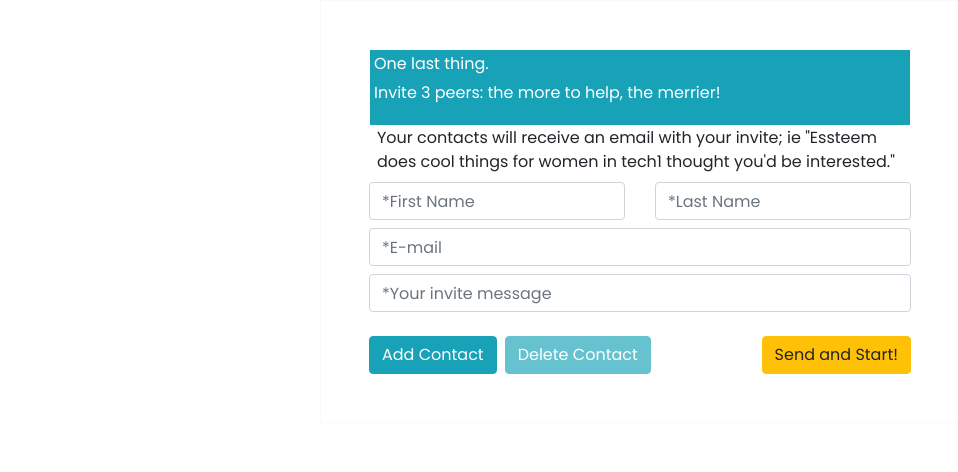
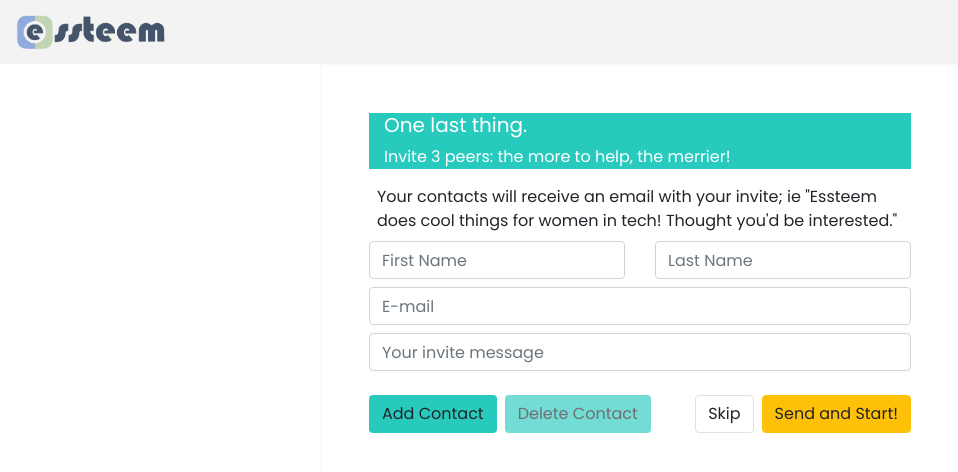
Before and after one commit to esteemcode/equalithon, a React (Create React App) app: page /group-registration in a window 1280 px wide. Shown: the top 472 px of the page, without its empty margins (0-958 px from the left). Built offline with nearby package versions, Linux system fonts and the light colour scheme.

Commit message:
added skip button and navigation bar

```diff
--- a/src/components/RegistrationGroup.js
+++ b/src/components/RegistrationGroup.js
@@ -1,5 +1,6 @@
-import React from 'react';
-import { useState } from 'react';
+import { React, useState } from 'react';
+import Navigation from './landingPage/navigation/Navigation';
+import { Container} from 'react-bootstrap';
 
 const RegistrationGroup = () => {
 
@@ -22,25 +23,26 @@ const RegistrationGroup = () => {
     return (
         <div >
 
+            <Navigation />
             <form className="m-auto col-6 border border-light p-5" action="#!">
 
-                <div className="border border-light bg-info text-white p-1">
-                    <h6> One last thing.</h6>
+                <Container className="cyan form-header text-white mb-3">
+                    <h5> One last thing.</h5>
                     <p> Invite 3 peers: the more to help, the merrier!</p>
-                </div>
+                </Container>
 
-                <p className="mb-2 ml-2">Your contacts will receive an email with your invite; ie "Essteem does cool things for women in tech1 thought you'd be interested."</p>
+                <p className="mb-2 ml-2">Your contacts will receive an email with your invite; ie "Essteem does cool things for women in tech! Thought you'd be interested."</p>
 
                 {countForm > 0 &&
                     <div>
                         <div className="row">
-                            <div className="col-6"><input type="text" id="FirstName" className="form-control mb-2" placeholder="*First Name" ></input></div>
-                            <div className="col-6"><input type="text" id="LastName" className="form-control mb-2" placeholder="*Last Name" ></input></div>
+                            <div className="col-6"><input type="text" id="FirstName" className="form-control mb-2" placeholder="First Name" ></input></div>
+                            <div className="col-6"><input type="text" id="LastName" className="form-control mb-2" placeholder="Last Name" ></input></div>
                         </div>
 
-                        <input type="email" id="FormEmail" className="form-control mb-2" placeholder="*E-mail" ></input>
+                        <input type="email" id="FormEmail" className="form-control mb-2" placeholder="E-mail" ></input>
 
-                        <input type="text" id="FormMessage" className="form-control mb-4" placeholder="*Your invite message" ></input>
+                        <input type="text" id="FormMessage" className="form-control mb-4" placeholder="Your invite message" ></input>
                     </div>
                 }
 
@@ -60,19 +62,21 @@ const RegistrationGroup = () => {
                 {countForm > 2 &&
                     <div>
                         <div className="row">
-                            <div className="col-6"><input type="text" id="FirstName" className="form-control mb-2" placeholder="*First Name" ></input></div>
-                            <div className="col-6"><input type="text" id="LastName" className="form-control mb-2" placeholder="*Last Name" ></input></div>
+                            <div className="col-6"><input type="text" id="FirstName" className="form-control mb-2" placeholder="First Name" ></input></div>
+                            <div className="col-6"><input type="text" id="LastName" className="form-control mb-2" placeholder="Last Name" ></input></div>
                         </div>
 
-                        <input type="email" id="FormEmail" className="form-control mb-2" placeholder="*E-mail" ></input>
+                        <input type="email" id="FormEmail" className="form-control mb-2" placeholder="E-mail" ></input>
 
-                        <input type="text" id="FormMessage" className="form-control mb-4" placeholder="*Your invite message" ></input>
+                        <input type="text" id="FormMessage" className="form-control mb-4" placeholder="Your invite message" ></input>
                     </div>
                 }
 
-                <button onClick={onAddPeerClick} disabled={countForm === 3 ? true : false} className="btn btn-info mr-2" >Add Contact</button>
-                <button onClick={onDeleteClick} disabled={countForm > 1 ? false : true} className="btn btn-info" >Delete Contact</button>
+                <button onClick={onAddPeerClick} disabled={countForm === 3 ? true : false} className="btn cyan mr-2" >Add Contact</button>
+                <button onClick={onDeleteClick} disabled={countForm > 1 ? false : true} className="btn cyan" >Delete Contact</button>
                 <button className="btn btn-warning float-right " >Send and Start!</button>
+                <button className="btn float-right border mr-2" >Skip</button>
+
             </form>
         </div>
 
```
